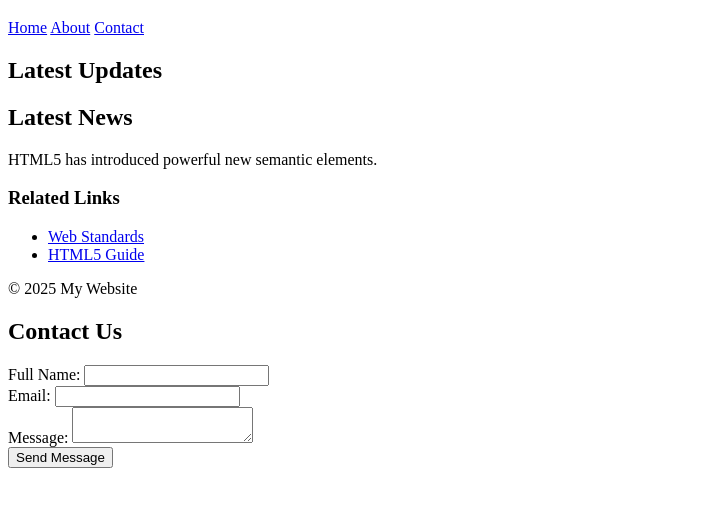
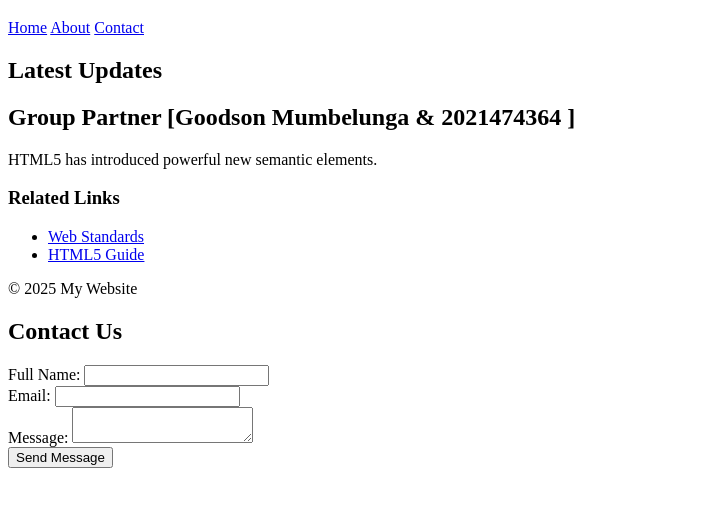
Before and after one commit to apollosmwaba/lab2-html, a plain HTML site: page index.html in a window 1280 px wide. Shown: the part 61-568 px from the top of the page, without its empty margins (0-724 px from the left). Drawn offline with Linux system fonts and the light colour scheme.

Commit message:
Updated h2 with My name and computer ID index.html

```diff
--- a/index.html
+++ b/index.html
@@ -19,7 +19,7 @@
         <section>
             <h2>Latest Updates </h2>
             <article>
-                <h2>Latest News</h2>
+               <h2>Group Partner [Goodson Mumbelunga & 2021474364 ]</h2>
                 <p>HTML5 has introduced powerful new semantic elements.</p>
             </article>
         </section>
```
